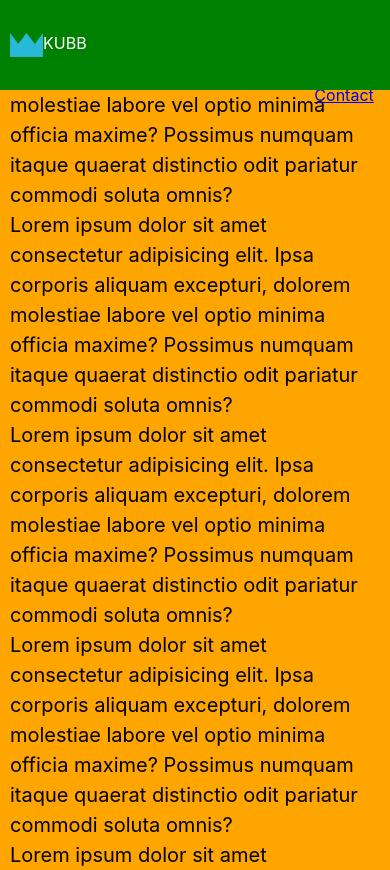
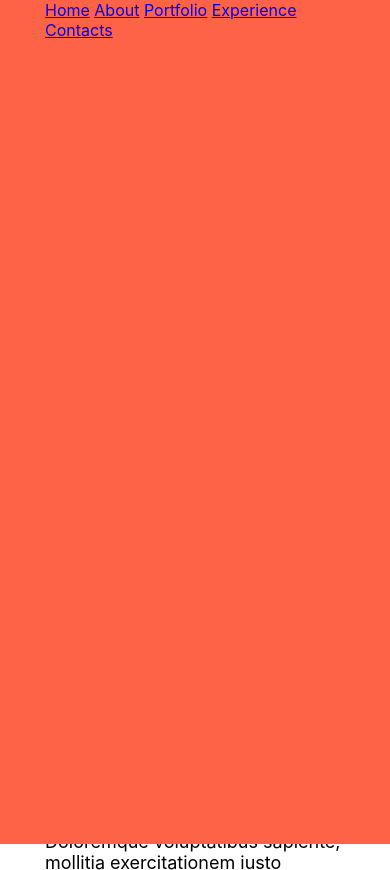
Before and after one commit to wwwax/kubb, a plain HTML site: page index.html in a window 390 px wide. Shown: the top 870 px of the page. Drawn offline with Linux system fonts and the light colour scheme.

Commit message:
begin nav mobile

```diff
--- /dev/null
+++ b/assets/css/main.css
@@ -0,0 +1,81 @@
+/* COMMON */
+
+* {
+  margin: 0;
+  padding: 0;
+  box-sizing: border-box;
+}
+
+html {
+  font-family: -apple-system, BlinkMacSystemFont, "Segoe UI", Roboto, Oxygen,
+    Ubuntu, Cantarell, "Open Sans", "Helvetica Neue", sans-serif;
+}
+
+img {
+  display: block;
+  max-width: 100%;
+  height: auto;
+}
+
+/* CONTAINER */
+
+.container {
+  width: 300px;
+  margin: 0 auto;
+}
+
+/* HEADER */
+
+.header {
+  padding: 20px 0;
+  background-color: green;
+}
+
+.header_inner {
+  display: flex;
+  justify-content: space-between;
+  align-items: center;
+}
+
+/* LOGO */
+
+.logo_image {
+  width: 48px;
+}
+
+/* BURGER */
+
+.burger_btn {
+  width: 30px;
+  height: 30px;
+  background-color: red;
+}
+
+.burger_btn.active {
+  background-color: blue;
+}
+
+.burger_menu {
+  position: absolute;
+  top: 0;
+  left: 0;
+  z-index: 1;
+  width: 100vw;
+  height: 100vh;
+  background-color: tomato;
+
+  display: flex;
+  flex-direction: column;
+  /* justify-content: flex-end; */
+}
+
+/* .burger_menu_item {
+  padding-bottom: 10px;
+  text-align: right;
+} */
+
+/* CONTENT */
+
+.content_text {
+  font-size: 18px;
+}
--- a/assets/main.css
+++ /dev/null
@@ -1,81 +0,0 @@
-* {
-  margin: 0;
-  padding: 0;
-  box-sizing: border-box;
-}
-
-html {
-  font-family: -apple-system, BlinkMacSystemFont, 'Segoe UI', Roboto, Oxygen, Ubuntu,
-    Cantarell, 'Open Sans', 'Helvetica Neue', sans-serif;
-}
-
-img {
-  display: block;
-  max-width: 100%;
-  height: auto;
-}
-
-.container {
-  max-width: 1190px;
-  padding: 0 10px;
-  margin: 0 auto;
-}
-
-/* HEADER */
-
-.header {
-  position: fixed;
-  top: 0;
-  left: 0;
-  z-index: 50;
-  width: 100%;
-
-  background-color: red;
-}
-
-.header::before {
-  content: '';
-  width: 100%;
-  height: 100%;
-  position: absolute;
-  top: 0;
-  left: 0;
-  z-index: 4;
-  background-color: green;
-}
-
-.header_inner {
-  position: relative;
-  display: flex;
-  justify-content: space-between;
-  align-items: center;
-  height: 90px;
-}
-
-/* LOGO */
-
-.logo {
-  position: relative;
-  z-index: 5;
-  display: flex;
-  color: #fff;
-  text-decoration: none;
-  text-transform: uppercase;
-}
-
-/* BURGER */
-
-.burger {
-  display: none;
-}
-
-/* CONTENT */
-
-.content {
-  background-color: orange;
-}
-
-.content_inner {
-  font-size: 20px;
-  line-height: 1.5;
-}
--- a/index.html
+++ b/index.html
@@ -3,12 +3,8 @@
   <head>
     <meta charset="UTF-8" />
     <meta name="viewport" content="width=device-width, initial-scale=1.0" />
-    <link rel="stylesheet" href="./assets/main.css" />
-    <link
-      href="https://fonts.googleapis.com/css2?family=Roboto+Condensed:wght@700&display=swap"
-      rel="stylesheet"
-    />
-    <title>Kubb</title>
+    <link rel="stylesheet" href="./assets/css/main.css" />
+    <title>KUBB</title>
   </head>
 
   <body>
@@ -17,48 +13,25 @@
       <div class="container">
         <div class="header_inner">
           <!-- LOGO -->
-          <a class='logo' href="index.html">
-            <img src="./assets/img/logo.png" alt="logo" />
-            <span>kubb</span>
+          <a class="logo" href="#">
+            <img
+              class="logo_image"
+              src="./assets/img/logo.png"
+              alt="site logo"
+            />
           </a>
 
-          <!-- BURGER -->
-          <div class="burger">
-            <span></span>
-          </div>
+          <!-- BURGER_BTN -->
+          <div class="burger_btn"></div>
 
-          <!-- MENU -->
-          <div class="menu">
-            <div class="menu_list">
-              <!-- MENU_ITEM -->
-              <div class="menu_item">
-                <a href="#" class="menu_link">Home</a>
-              </div>
-
-              <!-- MENU_ITEM -->
-              <div class="menu_item">
-                <a href="#" class="menu_link">About</a>
-              </div>
-
-              <!-- MENU_ITEM -->
-              <div class="menu_item">
-                <a href="#" class="menu_link">Portfolio</a>
-              </div>
-
-              <!-- MENU_ITEM -->
-              <div class="menu_item">
-                <a href="#" class="menu_link">Services</a>
-              </div>
-
-              <!-- MENU_ITEM -->
-              <div class="menu_item">
-                <a href="#" class="menu_link">Journal</a>
-              </div>
-
-              <!-- MENU_ITEM -->
-              <div class="menu_item">
-                <a href="#" class="menu_link">Contact</a>
-              </div>
+          <!-- BURGER_MENU -->
+          <div class="burger_menu">
+            <div class="container">
+              <a class="burger_menu_link" href="#">Home</a>
+              <a class="burger_menu_link" href="#">About</a>
+              <a class="burger_menu_link" href="#">Portfolio</a>
+              <a class="burger_menu_link" href="#">Experience</a>
+              <a class="burger_menu_link" href="#">Contacts</a>
             </div>
           </div>
         </div>
@@ -68,122 +41,125 @@
     <!-- CONTENT -->
     <div class="content">
       <div class="container">
-        <div class="content_inner">
-          <p>
-            Lorem ipsum dolor sit amet consectetur adipisicing elit. Ipsa corporis aliquam
-            excepturi, dolorem molestiae labore vel optio minima officia maxime? Possimus
-            numquam itaque quaerat distinctio odit pariatur commodi soluta omnis?
-          </p>
-
-          <p>
-            Lorem ipsum dolor sit amet consectetur adipisicing elit. Ipsa corporis aliquam
-            excepturi, dolorem molestiae labore vel optio minima officia maxime? Possimus
-            numquam itaque quaerat distinctio odit pariatur commodi soluta omnis?
-          </p>
-
-          <p>
-            Lorem ipsum dolor sit amet consectetur adipisicing elit. Ipsa corporis aliquam
-            excepturi, dolorem molestiae labore vel optio minima officia maxime? Possimus
-            numquam itaque quaerat distinctio odit pariatur commodi soluta omnis?
-          </p>
-
-          <p>
-            Lorem ipsum dolor sit amet consectetur adipisicing elit. Ipsa corporis aliquam
-            excepturi, dolorem molestiae labore vel optio minima officia maxime? Possimus
-            numquam itaque quaerat distinctio odit pariatur commodi soluta omnis?
-          </p>
-
-          <p>
-            Lorem ipsum dolor sit amet consectetur adipisicing elit. Ipsa corporis aliquam
-            excepturi, dolorem molestiae labore vel optio minima officia maxime? Possimus
-            numquam itaque quaerat distinctio odit pariatur commodi soluta omnis?
-          </p>
-
-          <p>
-            Lorem ipsum dolor sit amet consectetur adipisicing elit. Ipsa corporis aliquam
-            excepturi, dolorem molestiae labore vel optio minima officia maxime? Possimus
-            numquam itaque quaerat distinctio odit pariatur commodi soluta omnis?
-          </p>
-
-          <p>
-            Lorem ipsum dolor sit amet consectetur adipisicing elit. Ipsa corporis aliquam
-            excepturi, dolorem molestiae labore vel optio minima officia maxime? Possimus
-            numquam itaque quaerat distinctio odit pariatur commodi soluta omnis?
-          </p>
-
-          <p>
-            Lorem ipsum dolor sit amet consectetur, adipisicing elit. Odio sit optio
-            repellendus quisquam nesciunt officiis quas fuga id, reiciendis molestias
-            dicta veritatis. Perferendis veniam inventore sed sequi sunt, enim obcaecati
-            blanditiis temporibus, dolorem at excepturi rerum recusandae mollitia.
-            Asperiores vel, at voluptas voluptate eligendi praesentium! Sint perspiciatis
-            minus provident magnam quidem, fugiat porro ea incidunt eaque architecto
-            pariatur a, perferendis praesentium nesciunt, voluptas dolorem officiis totam
-            ad numquam sunt sit eum ducimus? Ab quod excepturi reiciendis est cumque earum
-            praesentium voluptas, ipsa deleniti inventore aut odit, quos, mollitia alias?
-            Rem, adipisci beatae. Dignissimos temporibus reprehenderit expedita ab
-            mollitia, blanditiis debitis.
-          </p>
-
-          <p>
-            Lorem ipsum dolor sit amet consectetur, adipisicing elit. Odio sit optio
-            repellendus quisquam nesciunt officiis quas fuga id, reiciendis molestias
-            dicta veritatis. Perferendis veniam inventore sed sequi sunt, enim obcaecati
-            blanditiis temporibus, dolorem at excepturi rerum recusandae mollitia.
-            Asperiores vel, at voluptas voluptate eligendi praesentium! Sint perspiciatis
-            minus provident magnam quidem, fugiat porro ea incidunt eaque architecto
-            pariatur a, perferendis praesentium nesciunt, voluptas dolorem officiis totam
-            ad numquam sunt sit eum ducimus? Ab quod excepturi reiciendis est cumque earum
-            praesentium voluptas, ipsa deleniti inventore aut odit, quos, mollitia alias?
-            Rem, adipisci beatae. Dignissimos temporibus reprehenderit expedita ab
-            mollitia, blanditiis debitis.
-          </p>
-
-          <p>
-            Lorem ipsum dolor sit amet consectetur adipisicing elit. Ipsa corporis aliquam
-            excepturi, dolorem molestiae labore vel optio minima officia maxime? Possimus
-            numquam itaque quaerat distinctio odit pariatur commodi soluta omnis?
-          </p>
-
-          <p>
-            Lorem ipsum dolor sit amet consectetur adipisicing elit. Ipsa corporis aliquam
-            excepturi, dolorem molestiae labore vel optio minima officia maxime? Possimus
-            numquam itaque quaerat distinctio odit pariatur commodi soluta omnis?
-          </p>
-
-          <p>
-            Lorem ipsum dolor sit amet consectetur adipisicing elit. Ipsa corporis aliquam
-            excepturi, dolorem molestiae labore vel optio minima officia maxime? Possimus
-            numquam itaque quaerat distinctio odit pariatur commodi soluta omnis?
-          </p>
-
-          <p>
-            Lorem ipsum dolor sit amet consectetur adipisicing elit. Ipsa corporis aliquam
-            excepturi, dolorem molestiae labore vel optio minima officia maxime? Possimus
-            numquam itaque quaerat distinctio odit pariatur commodi soluta omnis?
-          </p>
-
-          <p>
-            Lorem ipsum dolor sit amet consectetur adipisicing elit. Ipsa corporis aliquam
-            excepturi, dolorem molestiae labore vel optio minima officia maxime? Possimus
-            numquam itaque quaerat distinctio odit pariatur commodi soluta omnis?
-          </p>
-
-          <p>
-            Lorem ipsum dolor sit amet consectetur, adipisicing elit. Odio sit optio
-            repellendus quisquam nesciunt officiis quas fuga id, reiciendis molestias
-            dicta veritatis. Perferendis veniam inventore sed sequi sunt, enim obcaecati
-            blanditiis temporibus, dolorem at excepturi rerum recusandae mollitia.
-            Asperiores vel, at voluptas voluptate eligendi praesentium! Sint perspiciatis
-            minus provident magnam quidem, fugiat porro ea incidunt eaque architecto
-            pariatur a, perferendis praesentium nesciunt, voluptas dolorem officiis totam
-            ad numquam sunt sit eum ducimus? Ab quod excepturi reiciendis est cumque earum
-            praesentium voluptas, ipsa deleniti inventore aut odit, quos, mollitia alias?
-            Rem, adipisci beatae. Dignissimos temporibus reprehenderit expedita ab
-            mollitia, blanditiis debitis.
-          </p>
-        </div>
+        <p class="content_text">
+          Lorem ipsum dolor, sit amet consectetur adipisicing elit. Sit placeat
+          autem repudiandae a sint. Quae dolorum, odio quibusdam aut libero
+          deleniti explicabo dolor saepe, tempora modi cumque tempore officia ex
+          maxime praesentium nulla labore quod est itaque. Quae in deserunt
+          cumque temporibus, excepturi quis vero libero facere ipsum
+          exercitationem quisquam sequi, voluptatum iste. Dolores blanditiis
+          reiciendis dolorem, facere tenetur architecto quam provident tempore!
+          Ullam, animi repellat minima vero hic dicta. Esse animi dolorem
+          ducimus beatae impedit, qui perferendis quas reprehenderit iste nisi
+          tempore, ipsa molestiae tempora doloribus provident magni reiciendis.
+          Sapiente quisquam voluptatum, nam eum tempora illum odit deserunt
+          dolor eaque ratione libero sit quasi id dolores nesciunt explicabo!
+          Quasi quod porro fugit voluptatibus aliquid illo voluptate magni
+          maxime repudiandae eos fugiat saepe ipsa vitae hic nostrum
+          accusantium, similique quia, ea officia reiciendis laudantium culpa
+          commodi? Est blanditiis culpa ipsum voluptates cupiditate maxime quae,
+          doloribus perspiciatis eum quas nihil expedita reprehenderit eveniet
+          sit? Doloremque voluptatibus sapiente, mollitia exercitationem iusto
+          reprehenderit nisi sit itaque totam. Animi temporibus minima culpa
+          voluptatem repudiandae assumenda est fugit obcaecati nesciunt
+          delectus, aspernatur illum ipsa debitis provident. Voluptatibus libero
+          nam quam? Ut facere a aspernatur, temporibus quasi odit libero autem
+          nostrum quae recusandae. Veniam nulla animi, asperiores maiores
+          provident vitae! Tempore placeat qui repudiandae voluptatibus rerum,
+          itaque omnis nisi debitis quibusdam nihil molestiae quod eaque
+          molestias dolorum totam repellat ad, magnam architecto minima! Eaque
+          eligendi iusto eos, beatae tempore dolorem cupiditate ex ad ullam
+          atque dolore vero? In perferendis aspernatur error laboriosam facere
+          voluptate autem excepturi ratione enim vel inventore, officia
+          asperiores mollitia nihil reprehenderit eligendi veritatis, natus
+          voluptates architecto modi illum accusamus aliquid ut obcaecati?
+          Eveniet maiores, hic sint nihil delectus nam tempora vero possimus
+          minus tenetur neque animi esse optio eaque dolorem consectetur porro
+          nostrum velit. Corrupti qui consequatur perspiciatis, cupiditate
+          dolore a tempore sapiente ea asperiores. Itaque neque explicabo
+          expedita tempore vel at. Eaque, at eos voluptatum tempore, ipsa
+          praesentium consectetur tenetur consequuntur tempora hic totam velit
+          illum. Recusandae, sint. Asperiores deserunt, nemo corporis placeat,
+          dolores dolorem non nulla nihil sit itaque maiores? Illo nemo magni
+          recusandae nesciunt laborum repellat qui. Quos beatae praesentium
+          quidem blanditiis sint officiis labore velit rem quasi obcaecati
+          sapiente eaque temporibus ducimus consequatur ipsum corporis, magni
+          aspernatur. Hic nobis cum sapiente vero facere corporis nostrum quos
+          inventore error provident consectetur non culpa accusamus odit
+          exercitationem alias, maiores maxime! Hic, obcaecati maxime? Aut
+          inventore animi omnis voluptas neque doloribus tenetur magnam quos
+          maiores commodi! A impedit itaque facilis quos autem iste inventore
+          porro ducimus neque in, non, incidunt error nemo dicta distinctio,
+          pariatur facere est expedita unde nihil nisi? Inventore, expedita rem!
+          Asperiores ea aspernatur animi fugit dolorum qui molestias eaque
+          maxime, nostrum molestiae libero, alias at totam? Tempora sit
+          accusamus sint nihil asperiores autem assumenda perferendis eligendi.
+          Possimus incidunt aspernatur nisi sit reprehenderit mollitia a
+          expedita quam, quaerat quibusdam, laboriosam reiciendis assumenda quo
+          perspiciatis perferendis cumque impedit facilis ab ducimus, temporibus
+          nemo porro pariatur illum harum. Accusantium quod expedita eos eius.
+          Temporibus, expedita? Sequi nam quibusdam illum rerum error ab neque
+          maxime distinctio ratione odio, non quis repellat atque omnis quia!
+          Pariatur nesciunt ipsam et, dolore labore voluptatem, aliquam facilis
+          odio perferendis totam non laboriosam autem sit veniam! Quis quas
+          repellendus recusandae tempore animi, odio nam ullam dolorum rerum.
+          Alias omnis ipsam praesentium iure suscipit illo et explicabo voluptas
+          fuga dignissimos ut, sapiente, eum quasi! Aliquid aperiam ad aut
+          delectus voluptatibus, labore facilis dicta voluptas deserunt tempora
+          dolorem dolore dolores explicabo fugit. Fugit omnis soluta
+          necessitatibus delectus ea, velit sed cupiditate accusantium modi.
+          Nesciunt magnam similique quo doloremque quod vero minima, alias,
+          blanditiis, quis incidunt temporibus accusamus culpa odio magni
+          mollitia. Ipsam vero neque libero ipsum porro commodi nesciunt
+          mollitia delectus, sunt sequi. Veritatis cumque quidem voluptates
+          magnam minus fuga, dolorum, quis corrupti vel excepturi maiores est
+          pariatur ea! Deleniti debitis dolorum exercitationem quos velit
+          expedita soluta ratione explicabo consequatur, ad, laborum quis,
+          cumque esse veritatis illo inventore optio sed officia? Alias illum
+          veritatis consequuntur dolores saepe expedita qui beatae praesentium
+          maiores aut, omnis quae voluptatem rerum rem ut. Quis ipsa tenetur
+          laudantium ducimus ullam! Amet odit, architecto fugit optio similique
+          est corrupti sapiente harum incidunt possimus a modi ducimus excepturi
+          vel nostrum sint beatae velit! Adipisci facilis aliquid quis unde
+          laboriosam sit nulla beatae dignissimos nihil assumenda corporis a ex
+          optio provident nostrum velit, dolor vel laborum? Dicta beatae
+          adipisci odio error quas magnam architecto totam voluptates temporibus
+          optio sunt, animi sapiente culpa corporis ut eaque nam quibusdam, vero
+          maiores ipsa recusandae dolore saepe tenetur voluptas. Architecto ad
+          distinctio, ducimus explicabo nihil voluptatem nostrum. Cumque
+          accusantium sit quis dolores maxime voluptas odit atque odio. Aut esse
+          laborum sunt sint ducimus ratione, aliquid exercitationem incidunt
+          quidem voluptates consectetur voluptatum et accusamus, illum nemo quas
+          officia eius ad alias doloremque? Mollitia, est aut! Pariatur,
+          inventore quidem. Aliquam nemo atque quaerat. Quam quos animi, at
+          sapiente ducimus repudiandae odit esse necessitatibus dolores, totam
+          ipsam labore est autem magnam modi itaque assumenda quis similique
+          fuga suscipit, deleniti reiciendis? Delectus itaque illum est quas
+          officiis molestias molestiae ea incidunt debitis fuga architecto
+          nesciunt ullam voluptas non consequatur beatae pariatur, cumque rerum!
+          Similique cum nisi aspernatur laboriosam cupiditate praesentium
+          perferendis ipsum quibusdam dolorem rem. Blanditiis voluptatem id illo
+          ipsum voluptatum eum commodi vero eveniet. Distinctio fugit
+          accusantium ducimus perferendis similique minima error reiciendis
+          voluptatem aliquid! Molestiae, non? Harum, optio quis veritatis sunt
+          ullam ipsam necessitatibus impedit commodi magnam a modi nihil dolorem
+          ad, incidunt cumque ea nam corrupti voluptate recusandae quas
+          asperiores reiciendis dicta. Natus voluptas inventore explicabo minus!
+          Ducimus, quo recusandae neque, aperiam officiis quod animi, esse
+          asperiores corporis voluptate aliquid porro architecto a tempore.
+          Minus possimus reprehenderit, corrupti autem mollitia id accusantium
+          repellat dolore molestias, at quae natus! Magnam expedita saepe neque
+          ducimus vero ullam maiores similique veniam doloribus, consectetur
+          pariatur inventore corporis, modi porro numquam, maxime accusantium ad
+          impedit itaque culpa adipisci voluptate? Error neque beatae saepe ea
+          sint enim dolor! Quas nemo veniam itaque consequuntur ut corporis
+          consequatur, atque eos delectus rerum modi, porro voluptatibus qui
+          obcaecati, illum unde?
+        </p>
       </div>
     </div>
+
+    <!-- scripts -->
+    <script src="./assets/js/main.js"></script>
   </body>
 </html>
```
Also changed, not shown: assets/js/main.js (added, +14 -0 lines).
